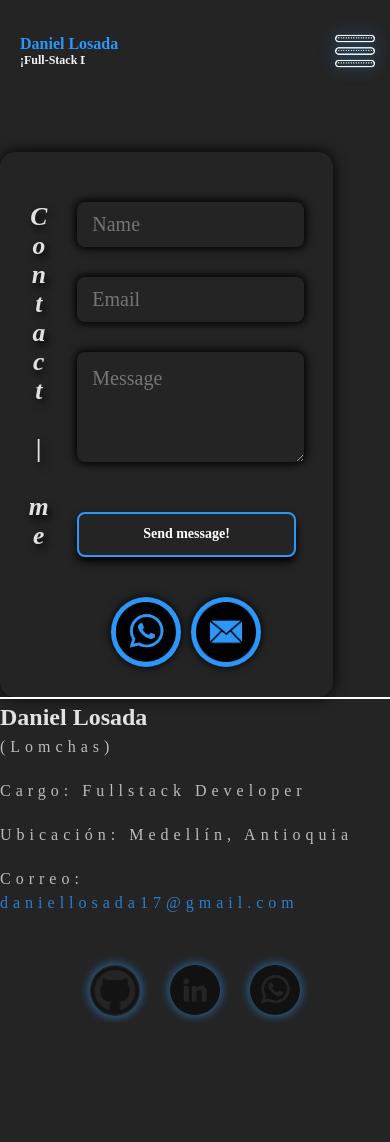
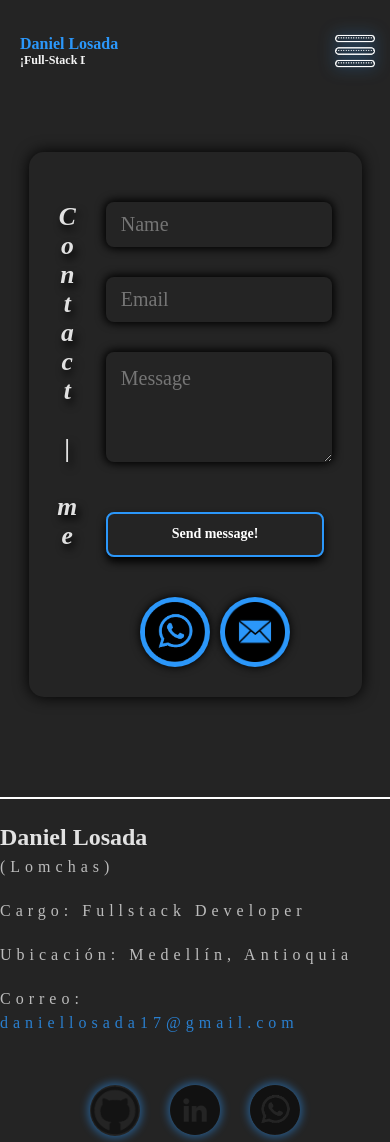
Before and after one commit to Lomchas/Portfolio, a Vue app: page /contact-me in a window 390 px wide. Before the commit the page ends 1022 px from the top, so only its background shows below. Built offline with nearby package versions, Linux system fonts and the light colour scheme; a web font is replaced by a local one.

Commit message:
fixes: some layout bugs were fixed

```diff
--- a/src/components/layout/footer/styles/footer@media.scss
+++ b/src/components/layout/footer/styles/footer@media.scss
@@ -104,8 +104,8 @@
 }
 @media screen and (max-width: 428px) {
   .container-footer {
-    margin: 0px 0 0 0;
-    padding: 0px;
+    margin: 100px 0 0 0;
+    padding: 20px 0 0 0;
     border-top: 2px solid white;
 
     .footer-content {
--- a/src/components/views/contact-me/styles/contactMe.scss
+++ b/src/components/views/contact-me/styles/contactMe.scss
@@ -8,7 +8,7 @@
   background-color: transparent;
   box-shadow: 0 0 15px black;
   border-radius: 15px;
-  margin: 50px 0;
+  margin: 50px auto;
   padding: 50px;
   overflow: hidden;
   width: 70vw;
--- a/src/components/views/contact-me/styles/contactMe@media.scss
+++ b/src/components/views/contact-me/styles/contactMe@media.scss
@@ -481,7 +481,7 @@
     background-color: transparent;
     box-shadow: 0 0 15px black;
     border-radius: 15px;
-    margin: 0px 0 !important;
+    margin: 0 auto !important;
     padding: 30px !important;
     overflow: hidden;
     width: 70vw;
--- a/src/components/views/cv/styles/cv.scss
+++ b/src/components/views/cv/styles/cv.scss
@@ -6,7 +6,7 @@
   background-color: transparent;
   box-shadow: 0 0 15px black;
   border-radius: 15px;
-  margin: 50px 0;
+  margin: 50px auto;
   padding: 20px 20px 40px;
   overflow: hidden;
 
--- a/src/components/views/web-portfolio/styles/webPortfolio.scss
+++ b/src/components/views/web-portfolio/styles/webPortfolio.scss
@@ -6,7 +6,7 @@
     display: flex;
     flex-direction: column;
     align-items: center;
-    margin: 0px;
+    margin: 0px auto;
 
     .container-title{
         width: 100%;
--- a/src/style.css
+++ b/src/style.css
@@ -40,7 +40,8 @@ a:hover {
 body {
   padding-top: 20vh;
   display: flex;
-  flex-direction: column;
+  flex-direction: column ;
+  justify-content: center;
   align-items: center;
   width: 100%;
   height: 100%;
```
